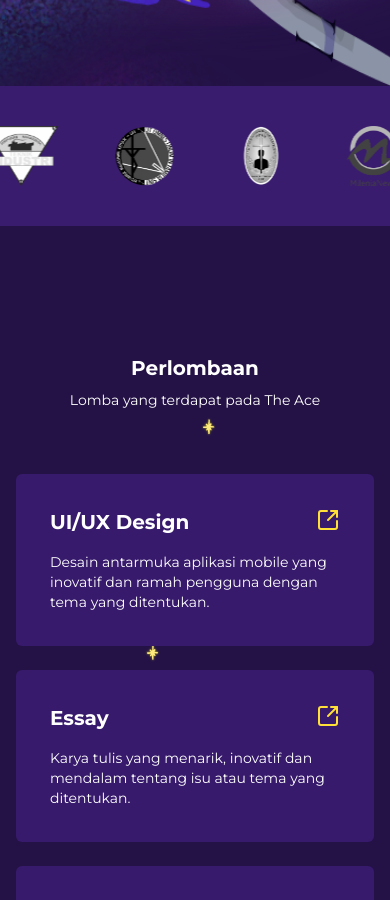
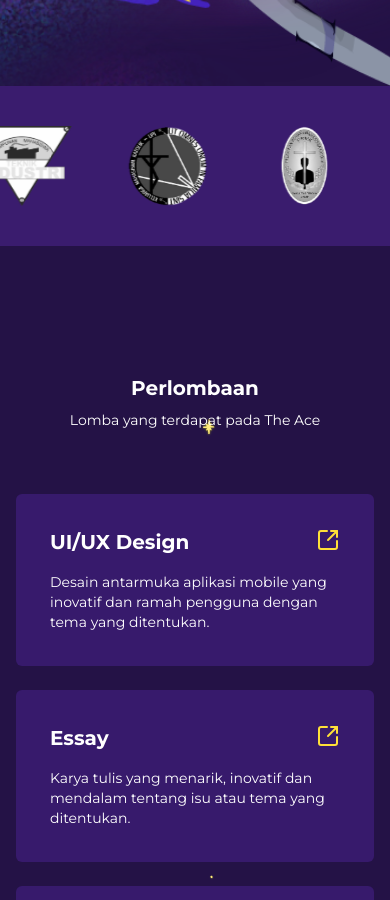
Before and after one commit to Brilliahib/theace-2024, a Next.js app: page / in a window 390 px wide. Shown: the part 1000-1900 px from the top of the page. Built offline with nearby package versions, Linux system fonts and the light colour scheme.

Commit message:
fix: height image medpart on mobile version

```diff
--- a/components/marquee/marquee-medpart.jsx
+++ b/components/marquee/marquee-medpart.jsx
@@ -46,7 +46,7 @@ const MarqueeMedpart = () => {
                         src={image.src}
                         width={100}
                         height={100}
-                        className="w-full md:mx-8 mx-5 md:h-[80px] h-[60px] grayscale hover:grayscale-0 cursor-pointer"
+                        className="w-full md:mx-8 mx-5 md:h-[80px] max-h-[80px] grayscale hover:grayscale-0 cursor-pointer"
                         alt={image.src}
                       />
                     </TooltipTrigger>
```
